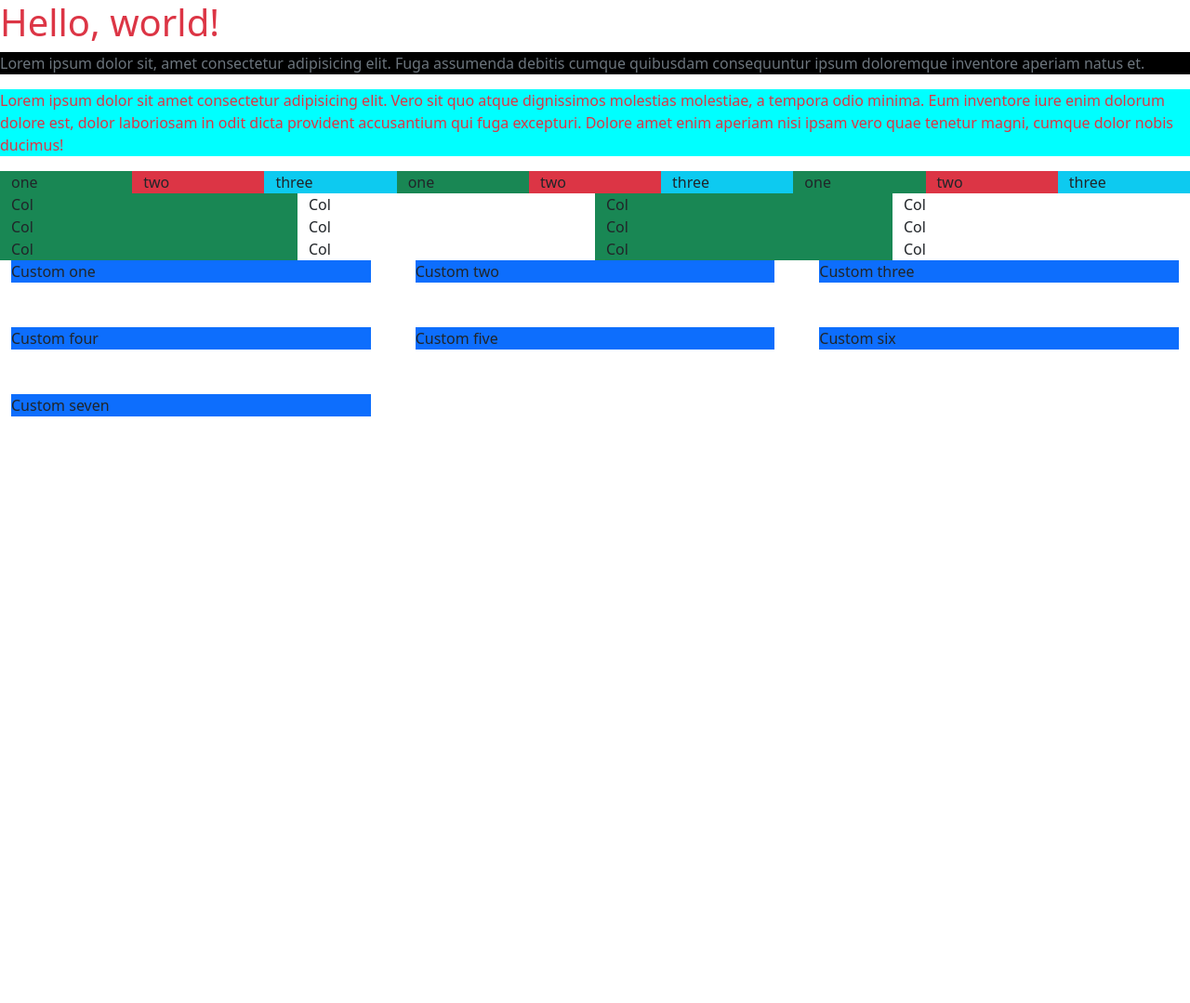
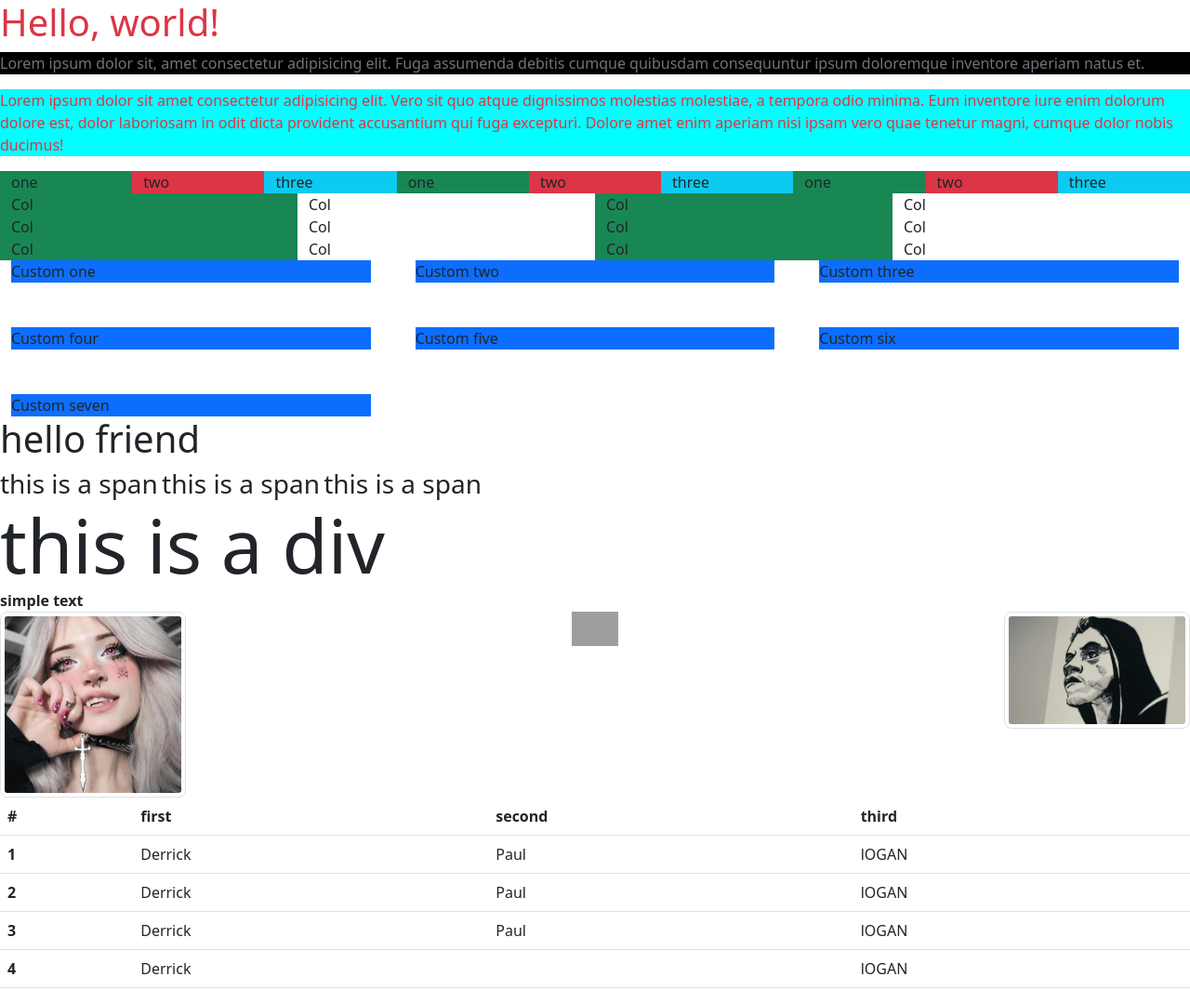
Before and after one commit to entropyAMNESTY/bootstrap5.2, a plain HTML site: page index.html in a window 1280 px wide. Shown: the whole page at 93% size. Before the commit the page ends 800 px from the top, so only its background shows below. Drawn offline with nearby package versions, Linux system fonts and the light colour scheme; grey boxes are pictures that could not be loaded.

Commit message:
Images, Typography

```diff
--- a/index.html
+++ b/index.html
@@ -157,6 +157,79 @@
             </div>
         </div>
 
+        <!-- Typography -->
+
+        <p class="h1">hello friend</p>
+        <span class="h3">this is a span</span>
+        <span class="h3">this is a span</span>
+        <span class="h3">this is a span</span>
+        <div class="display-1">this is a div</div>
+        <!-- New bold syntax -->
+        <div class="fw-bold">simple text</div>
+
+        <!-- Images -->
+        <img
+            src="/assets/img/demon.jpeg"
+            alt="demonology"
+            class="img-thumbnail rounded-3 float-start"
+            width="200"
+        />
+        <!-- img-thumbnail centers the image -->
+        <img
+            src="/assets/img/elliotAldersson.png"
+            alt="demonology"
+            class="img-thumbnail rounded-3 float-end"
+            width="200"
+        />
+
+        <div class="text-center">
+            <img
+                src="/assets/img/downtownTOKYO.jpg"
+                alt=""
+                class="text-center"
+                width="50"
+            />
+        </div>
+
+        <!-- Tables -->
+
+        <table class="table">
+            <thead>
+                <tr>
+                    <th>#</th>
+                    <th>first</th>
+                    <th>second</th>
+                    <th>third</th>
+                </tr>
+            </thead>
+            <tbody>
+                <tr>
+                    <th>1</th>
+                    <td>Derrick</td>
+                    <td>Paul</td>
+                    <td>lOGAN</td>
+                </tr>
+                <tr>
+                    <th>2</th>
+                    <td>Derrick</td>
+                    <td>Paul</td>
+                    <td>lOGAN</td>
+                </tr>
+                <tr>
+                    <th>3</th>
+                    <td>Derrick</td>
+                    <td>Paul</td>
+                    <td>lOGAN</td>
+                </tr>
+                <tr>
+                    <th>4</th>
+                    <td colspan="2">Derrick</td>
+                    <td>lOGAN</td>
+                </tr>
+            </tbody>
+        </table>
+
+        <!-- Margin Padding -->
         <script
             src="https://cdn.jsdelivr.net/npm/bootstrap@5.2.0-beta1/dist/js/bootstrap.bundle.min.js"
             integrity="sha384-pprn3073KE6tl6bjs2QrFaJGz5/SUsLqktiwsUTF55Jfv3qYSDhgCecCxMW52nD2"
```
Also changed, not shown: assets/img/demon.jpeg (added), assets/img/elliotAldersson.png (added), 1 other file.
